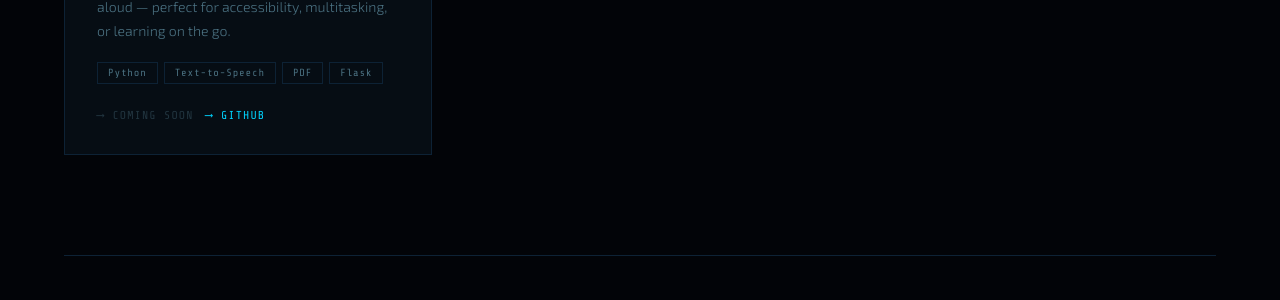
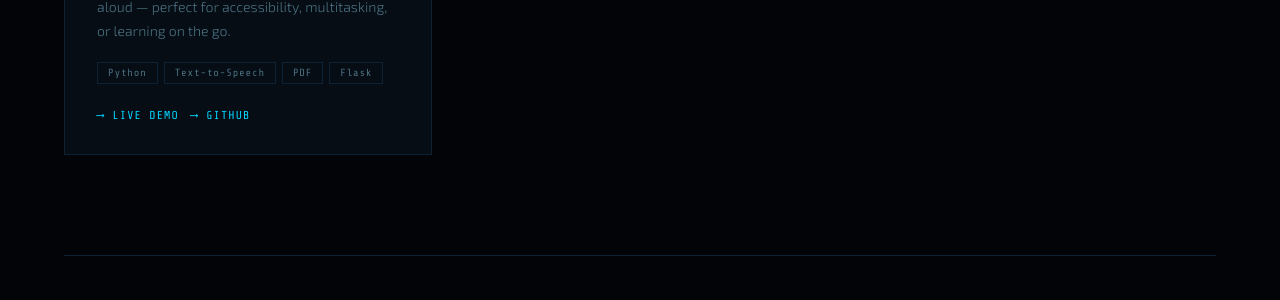
Before and after one commit to Davebraheems/my-porfolio, a Flask app: page / in a window 1280 px wide. Shown: the part 2844-3144 px from the top of the page. Run offline with Flask 3, Linux system fonts and the light colour scheme; some libraries are stand-ins or nearby versions.

Commit message:
added pdf to speech project links

```diff
--- a/templates/index.html
+++ b/templates/index.html
@@ -912,8 +912,8 @@ footer {
         <span class="project-tag">Flask</span>
       </div>
       <div class="project-links">
-        <span class="project-link disabled">⟶ Coming Soon</span>
-        <a href="https://github.com/Davebraheems" target="_blank" class="project-link">⟶ GitHub</a>
+        <a href="https://pdf-to-speech-converter.vercel.app/" target="_blank" class="project-link">⟶ Live Demo</a>
+        <a href="https://github.com/Davebraheems/pdf-to-speech-converter" target="_blank" class="project-link">⟶ GitHub</a>
       </div>
     </div>
 
```
